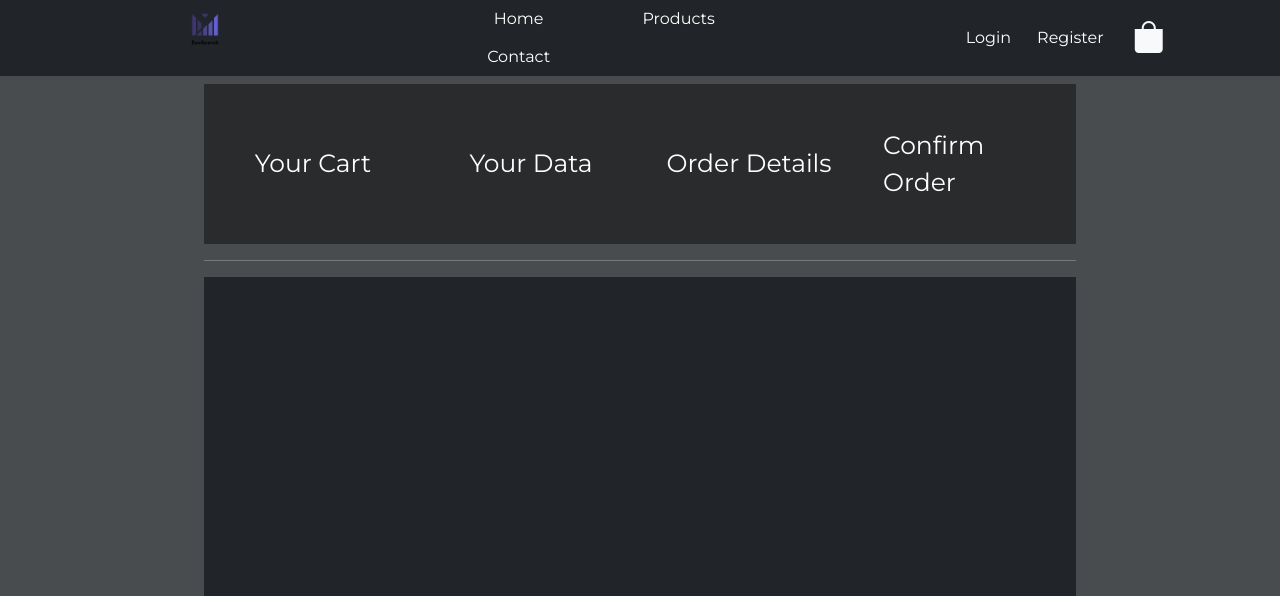
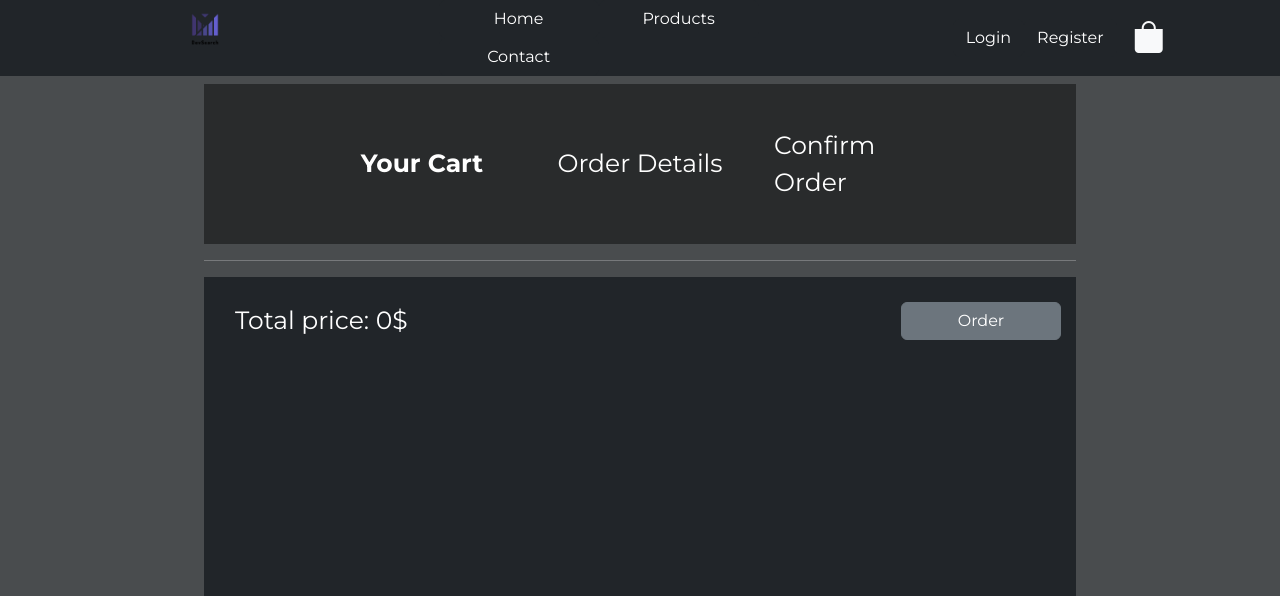
Before and after one commit to RadekKusiak71/Ecommerce, a Django app: page /cart in a window 1280 px wide. Shown: the top 596 px of the page. Run offline with Django 4.2, Linux system fonts and the light colour scheme; data comes from the database, SQL or seed files in the repository; data that the repository does not hold is empty.

Commit message:
cart page backend ended

```diff
--- a/main/static/css/cart.css
+++ b/main/static/css/cart.css
@@ -33,7 +33,8 @@ hr {
   }
 
 .cart_container {
-    width: 100%;
+    min-width: 100%;
+    width: fit-content;
     min-height: 20rem;
     height: fit-content;
     background-color: #212529;
@@ -83,4 +84,16 @@ hr {
     font-size: 2rem;
     display: flex;
     justify-content: center;
-  }
+}
+
+.cart_end_data{
+  width: 100%;
+  height: fit-content;
+  display: flex;
+  justify-content: space-between;
+  padding: 15px;
+  flex-wrap: wrap;
+}
+.cart_end_data button{
+  width: 10rem;
+}
--- a/main/templates/main/cart.html
+++ b/main/templates/main/cart.html
@@ -7,8 +7,7 @@
 
 {% block content %}
 <div class="status_cart">
-    <div class="status">Your Cart</div>
-    <div class="status">Your Data</div>
+    <div class="status" style="font-weight: bold;">Your Cart</div>
     <div class="status">Order Details</div>
     <div class="status">Confirm Order</div>
 </div>
@@ -22,10 +21,12 @@
         <div class="cart_product_data">
         <h3>{{ item.product.name }}</h3>
         <p>Quantity: {{ item.quantity }}</p>
-        <p>Price: {{ item.product.price }}</p>
+        <p>Price: {{ item.product.price }} $</p>
         </div>
         <div class="cart_item_delete">
         <form action="" method="post">
+            {% csrf_token %}
+            <input type="hidden" name="item_id" value="{{ item.id }}">
             <button type="submit">
                 <i class="bi bi-x"></i>
             </button>
@@ -33,6 +34,16 @@
         </div>
     </div>
     {% endfor %}
-
+    <div class="cart_end_data">
+        <div class="cart_price">
+            <p style="color: white; text-align: left;font-size: 25px;margin-left: 1rem;" >Total price: {{total_price}}$</p>
+        </div>
+        <div class="order_button">
+            <form action="" method="POST">
+                {% csrf_token %}
+                <button class="btn btn-secondary" button="submit" name="order">Order</button>
+            </form>
+        </div>
+    </div>
 </div>
 {% endblock %}
--- a/main/views.py
+++ b/main/views.py
@@ -51,16 +51,16 @@ class ItemPage(View):
             item.quantity += 1
             item.save()
 
-        return redirect('home_page')
+        return redirect('cart_page')
 
     def get_cart(self):
         if self.request.user.is_authenticated:
-            cart, created = Cart.objects.get_or_create(owner=self.request.user.profile)
+            profile = Profile.objects.get(user=self.request.user)
+            cart, created = Cart.objects.get_or_create(owner=profile)
         else:
             session_key = self.get_session()
             cart, created = Cart.objects.get_or_create(owner=None, session_key=session_key)
         return cart
-
 
     def get_session(self):
         session_key = self.request.session.session_key
@@ -73,8 +73,57 @@ class CartPage(ItemPage,View):
     def get(self,request):
         cart = self.get_cart()
         cart_items = CartItem.objects.filter(cart=cart)
-        context = {'cart_items':cart_items}
+        total_price = self.total_price(cart_items)
+        context = {'cart_items':cart_items,'total_price':total_price}
         return render(request,'main/cart.html',context)
+
+    def post(self, request):
+        if 'order' in request.POST:
+            cart = self.get_cart()
+            cart_items = CartItem.objects.filter(cart=cart)
+            return self.create_order(cart, cart_items)
+        elif 'item_id' in request.POST:
+            item_id = request.POST.get('item_id')
+            self.check_quantity(item_id)
+        return redirect('cart_page')
+
+    def check_quantity(self, item_id):
+        try:
+            item = CartItem.objects.get(id=item_id)
+            if item.quantity > 1:
+                item.quantity -= 1
+                item.save()
+            else:
+                item.delete()
+        except CartItem.DoesNotExist:
+            return HttpResponse('Item already does not exist')
+
+    def create_order(self,cart,cart_items):
+        if len(cart_items) != 0:
+            if cart.owner:
+                order = Order.objects.create(owner=cart.owner)
+                self.create_order_items(cart_items,order)
+            else:
+                order = Order.objects.create(session_key=cart.session_key)
+                self.create_order_items(cart_items,order)
+            cart.delete()
+            return redirect('home_page')
+        else:
+            return HttpResponse('Your cart is empty')
+
+    def create_order_items(self,cart_items,order):
+        for item in cart_items:
+            OrderItem.objects.create(product=item.product,order=order,quantity=item.quantity)
+            item.delete()
+
+    def total_price(self,cart_items):
+        t_price = 0
+        for item in cart_items:
+            if item.quantity > 1:
+                t_price += item.product.price*item.quantity
+            else:
+                t_price += item.product.price
+        return t_price
 
 class RegisterPage(View):
     def get(self,request):
```
